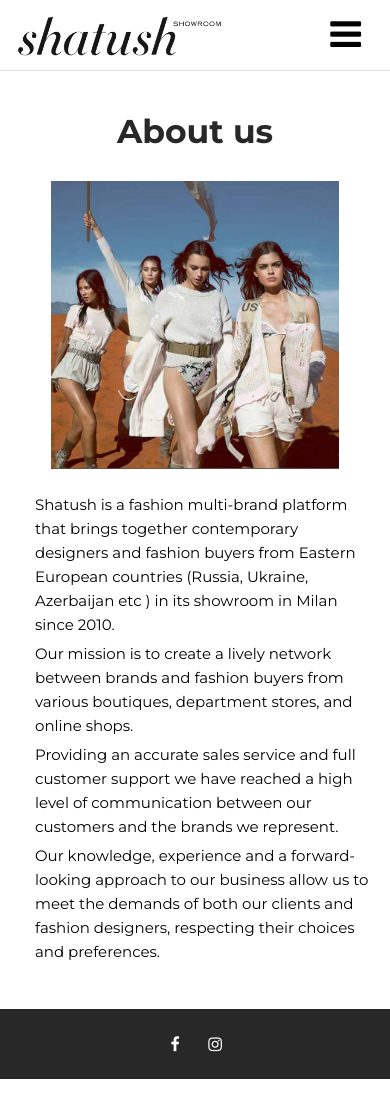
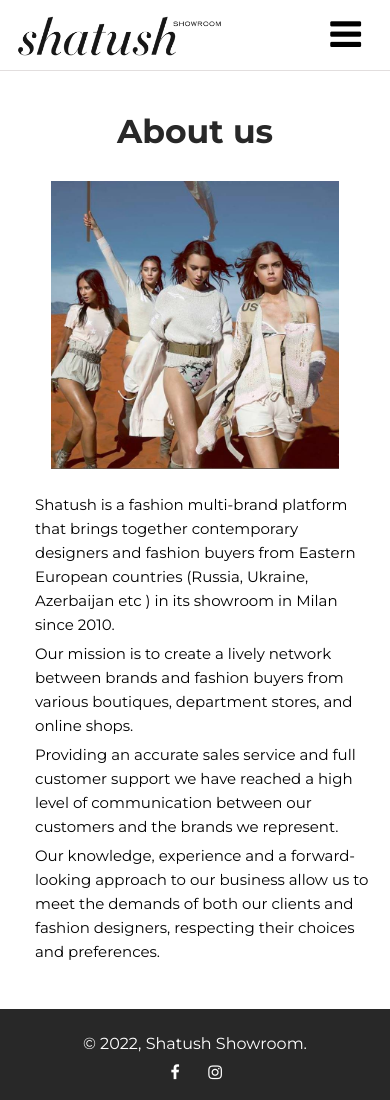
Before and after one commit to akhmed265/shatush-showroom, a plain HTML site: page about.html in a window 390 px wide. Before the commit the page ends 1079 px from the top, so only its background shows below. Drawn offline with Linux system fonts and the light colour scheme.

Commit message:
fonts delete

```diff
--- a/about.html
+++ b/about.html
@@ -5,7 +5,7 @@
     <meta http-equiv="X-UA-Compatible" content="IE=edge" />
     <meta name="viewport" content="width=device-width, initial-scale=1.0" />
     <link
-      href="https://fonts.googleapis.com/css2?family=Montserrat:wght@100;200;300;400;500;600;700;800;900&display=swap"
+      href="https://fonts.googleapis.com/css2?family=Montserrat:wght@400;500;700&display=swap"
       rel="stylesheet"
     />
     <link rel="stylesheet" href="./css/font-awesome.min.css" />
@@ -71,7 +71,11 @@
       </div>
     </div>
 
-    <footer class="page-footer about-footer">
+    <footer class="page-footer">
+      <p class="footer__text">
+        © 2022, Shatush Showroom.
+      </p>
+
       <ul class="social">
         <li class="social__item">
           <a
--- a/css/media.css
+++ b/css/media.css
@@ -15,10 +15,6 @@
     display: grid;
     grid-template-columns: repeat(2, 1fr);
     gap: 20px;
-    justify-content: center;
-  }
-
-  .page-footer {
     justify-content: center;
   }
 
@@ -120,6 +116,17 @@
   }
 }
 
+@media (max-width: 600px) {
+  .page-footer {
+    display: block;
+  }
+
+  .social {
+    justify-content: center;
+    padding-top: 10px;
+  }
+}
+
 @media (max-width: 500px) {
   .brand-list {
     margin-left: auto;
@@ -133,4 +140,5 @@
   .collections-brand-list {
     grid-template-columns: repeat(1, 1fr);
   }
+
 }
--- a/css/style.css
+++ b/css/style.css
@@ -160,14 +160,14 @@ img {
 
 .page-footer {
   display: flex;
-  justify-content: flex-end;
+  justify-content: space-between;
   align-items: center;
   background-color: #282828;
   margin: 0 auto;
   color: white;
   text-align: center;
   min-height: 70px;
-  padding: 25px 150px;
+  padding: 25px 5px;
 }
 
 .description {
@@ -316,7 +316,7 @@ img {
   padding-left: 10px;
   height: 40px;
   font-size: 15px;
-  margin-bottom: 1em;
+  margin-bottom: 15px;
   border: 1px solid #dedede;
 }
 
@@ -373,4 +373,5 @@ img {
   font-size: 15px;
   margin-bottom: 5px;
   color: black;
+  font-weight: 400;
 }
```
Also changed, not shown: brands/bikinis.html (+5 -0 lines), brands/citizen.html (+5 -1 lines), brands/domrebel.html (+5 -1 lines), brands/elliatt.html (+5 -1 lines), brands/keepers.html (+5 -1 lines), brands/keepsake.html (+5 -1 lines), brands/label.html (+5 -1 lines), brands/limitato.html (+5 -1 lines), brands/mauna-kea.html (+5 -1 lines), brands/rxmance.html (+5 -1 lines), brands/soia-kyo.html (+5 -1 lines), brands/storm-marie.html (+5 -1 lines), brands/wildfox.html (+5 -1 lines), collections.html (+5 -1 lines), 2 more files.
